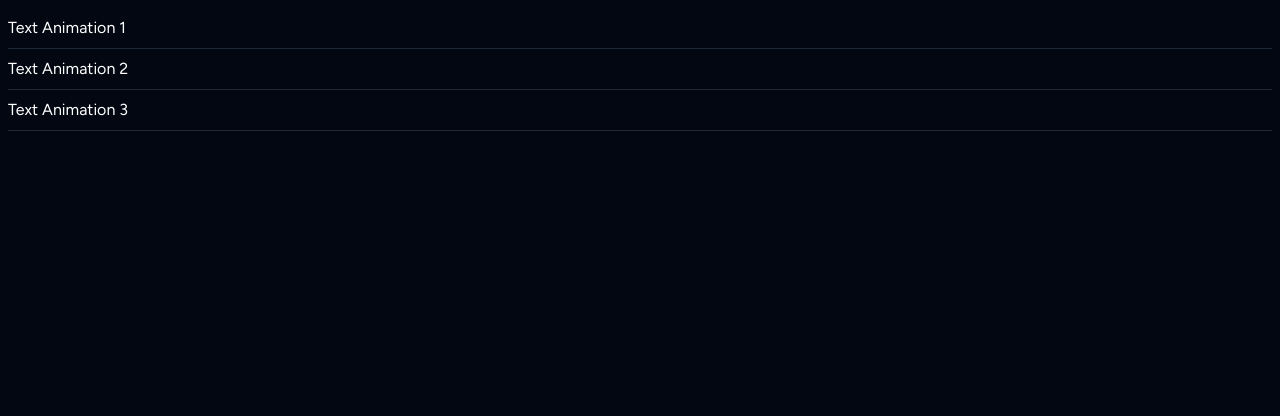
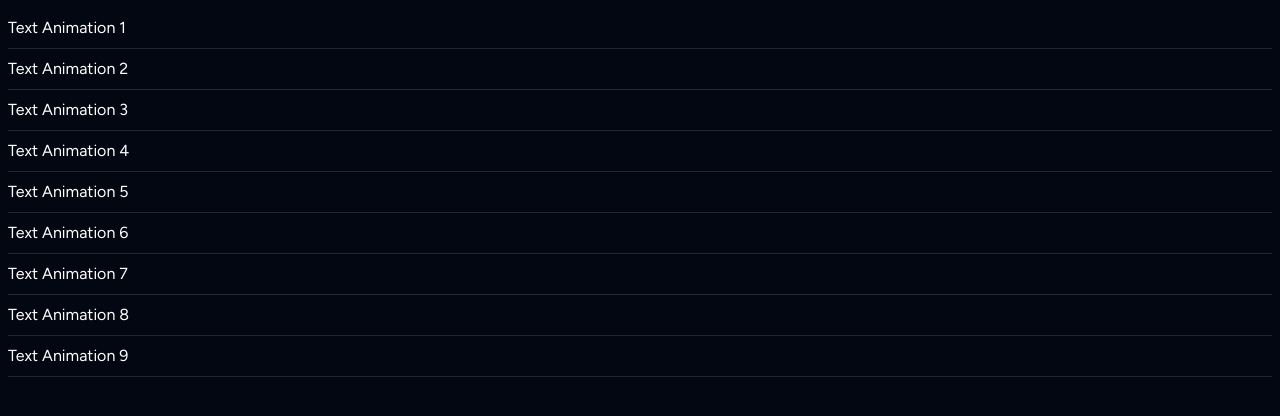
Before and after one commit to gharsh11032000/animated-components-next-tailwind-framer-motion, a Next.js app: page /ui in a window 1280 px wide. Shown: the top 416 px of the page. Built offline with nearby package versions, Linux system fonts and the light colour scheme.

Commit message:
Adding Components

```diff
--- a/app/ui/page.tsx
+++ b/app/ui/page.tsx
@@ -33,4 +33,28 @@ const components = [
     name: "Text Animation 3",
     href: "/text-animation-3",
   },
+  {
+    name: "Text Animation 4",
+    href: "/text-animation-4",
+  },
+  {
+    name: "Text Animation 5",
+    href: "/text-animation-5",
+  },
+  {
+    name: "Text Animation 6",
+    href: "/text-animation-6",
+  },
+  {
+    name: "Text Animation 7",
+    href: "/text-animation-7",
+  },
+  {
+    name: "Text Animation 8",
+    href: "/text-animation-8",
+  },
+  {
+    name: "Text Animation 9",
+    href: "/text-animation-9",
+  },
 ];
```
